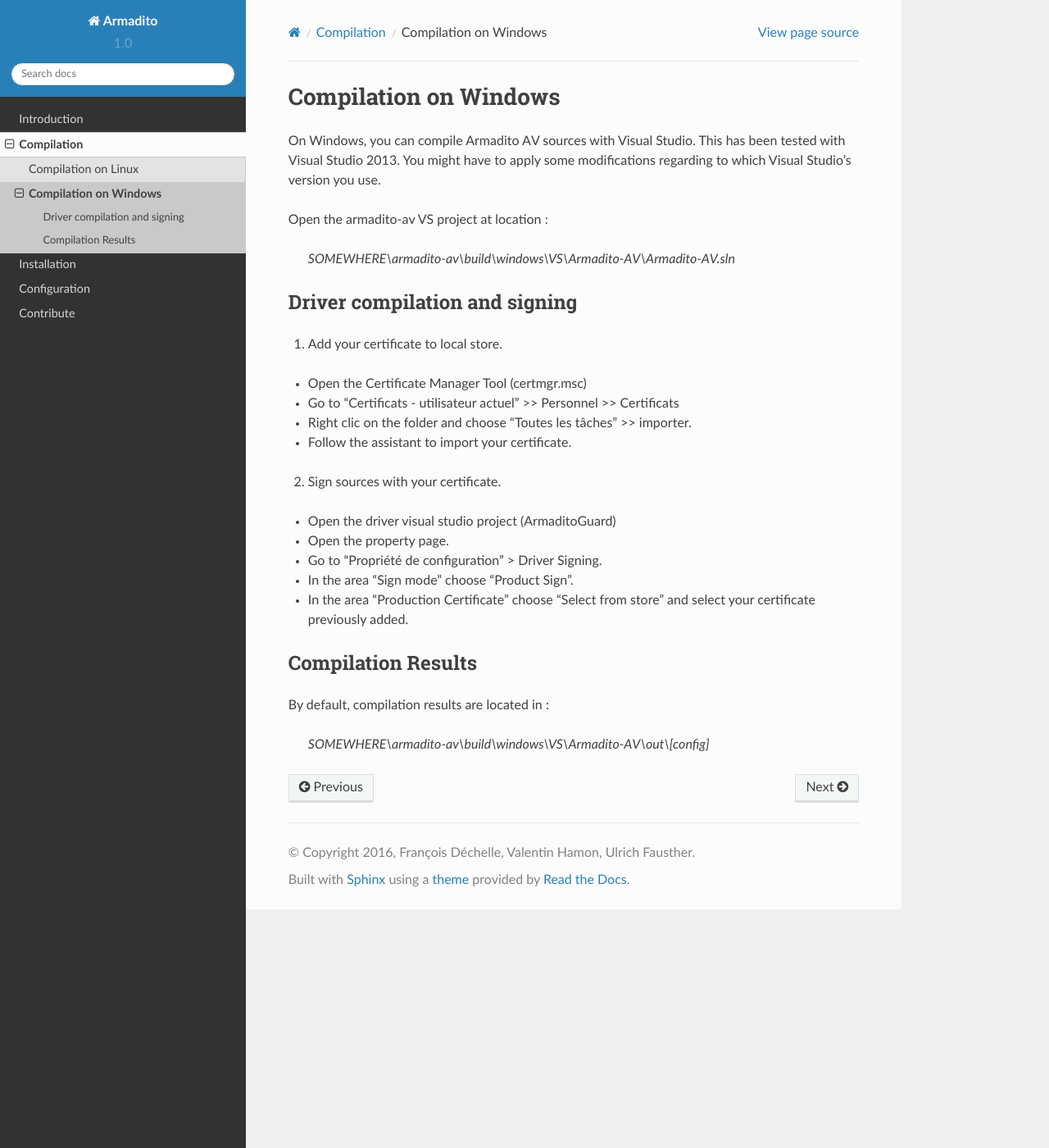
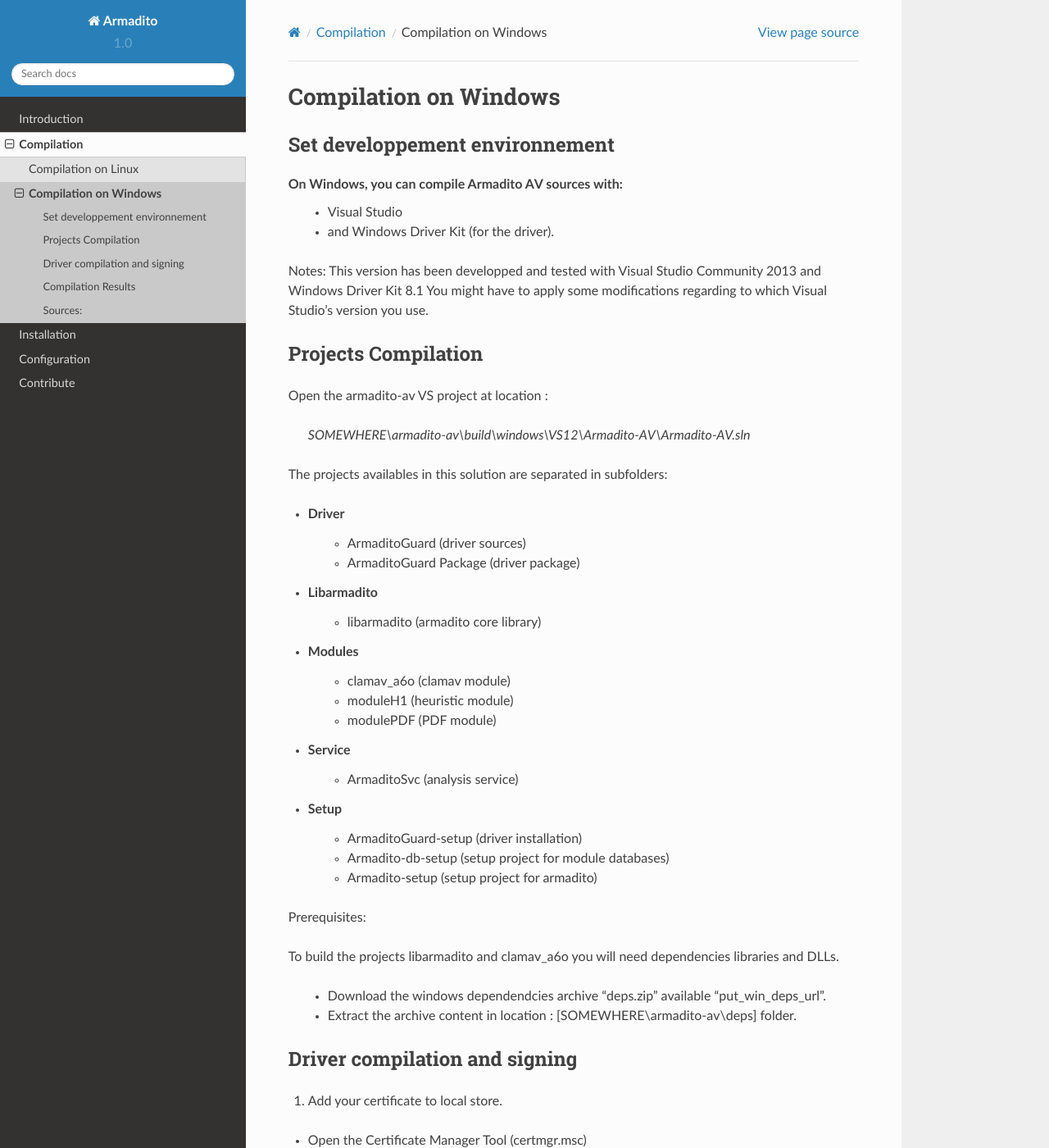
Before and after one commit to armadito/armadito-doc, a Sphinx documentation site: the page built from source/compilation/windows.rst, in a window 1280 px wide and 1400 px high. Shown: the whole window at 82% size. Built offline with Sphinx 7.4.7 and the Read the Docs theme 2.0.0, drawn with Linux system fonts in a browser that asks for light colours; some of the changed text lies outside the part shown.

Commit message:
update windows documentation (compilation and installation)

```diff
--- a/source/compilation/windows.rst
+++ b/source/compilation/windows.rst
@@ -1,12 +1,52 @@
 Compilation on Windows
-====================
+======================
 
-On Windows, you can compile Armadito AV sources with Visual Studio.
-This has been tested with Visual Studio 2013. You might have to apply some modifications regarding to which Visual Studio's version you use.
+Set developpement environnement
+*******************************
+
+On Windows, you can compile Armadito AV sources with:
+	- Visual Studio
+	- and Windows Driver Kit (for the driver).
+
+
+Notes:
+This version has been developped and tested with Visual Studio Community 2013 and Windows Driver Kit 8.1
+You might have to apply some modifications regarding to which Visual Studio's version you use.
+
+
+
+Projects Compilation
+********************
 
 Open the armadito-av VS project at location :
 
-   *SOMEWHERE\\armadito-av\\build\\windows\\VS\\Armadito-AV\\Armadito-AV.sln*
+   *SOMEWHERE\\armadito-av\\build\\windows\\VS12\\Armadito-AV\\Armadito-AV.sln*
+
+The projects availables in this solution are separated in subfolders:
+
+- Driver
+	- ArmaditoGuard (driver sources)
+	- ArmaditoGuard Package (driver package)
+- Libarmadito
+	- libarmadito (armadito core library)
+- Modules
+	- clamav_a6o (clamav module)
+	- moduleH1	(heuristic module)
+	- modulePDF (PDF module)
+- Service
+	- ArmaditoSvc (analysis service)
+- Setup
+	- ArmaditoGuard-setup (driver installation)
+	- Armadito-db-setup (setup project for module databases)
+	- Armadito-setup (setup project for armadito)
+
+
+Prerequisites:
+
+To build the projects libarmadito and clamav_a6o you will need dependencies libraries and DLLs.
+
+	- Download the windows dependendcies archive "deps.zip" available "put_win_deps_url".
+	- Extract the archive content in location : [SOMEWHERE\\armadito-av\\deps] folder.
 
 
 Driver compilation and signing
@@ -22,11 +62,15 @@
 
 2. Sign sources with your certificate.
 
-- Open the driver visual studio project (ArmaditoGuard)
+- Open the VS project "ArmaditoGuard"
 - Open the property page.
 - Go to "Propriété de configuration" > Driver Signing.
 - In the area "Sign mode" choose "Product Sign".
 - In the area "Production Certificate" choose "Select from store" and select your certificate previously added.
+- Repete the previous steps for the project "ArmaditoGuard Package"
+
+
+3. Build the projects "ArmaditoGuard" and "ArmaditoGuard Package"
 
 
 Compilation Results
@@ -36,4 +80,10 @@
 
    *SOMEWHERE\\armadito-av\\build\\windows\\VS\\Armadito-AV\\out\\[config]*
 
+
+Sources:
+********
+
+- https://msdn.microsoft.com/windows/hardware/drivers/develop/visual-studio-driver-development-environment
+
 .. toctree::
```
Also changed, not shown: source/installation/windows.rst (+52 -0 lines).
